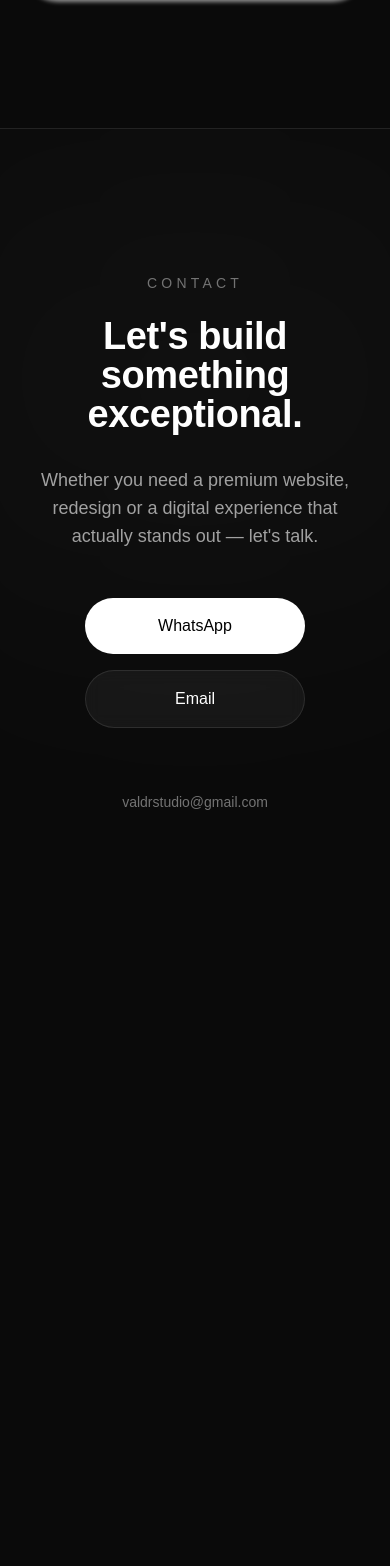
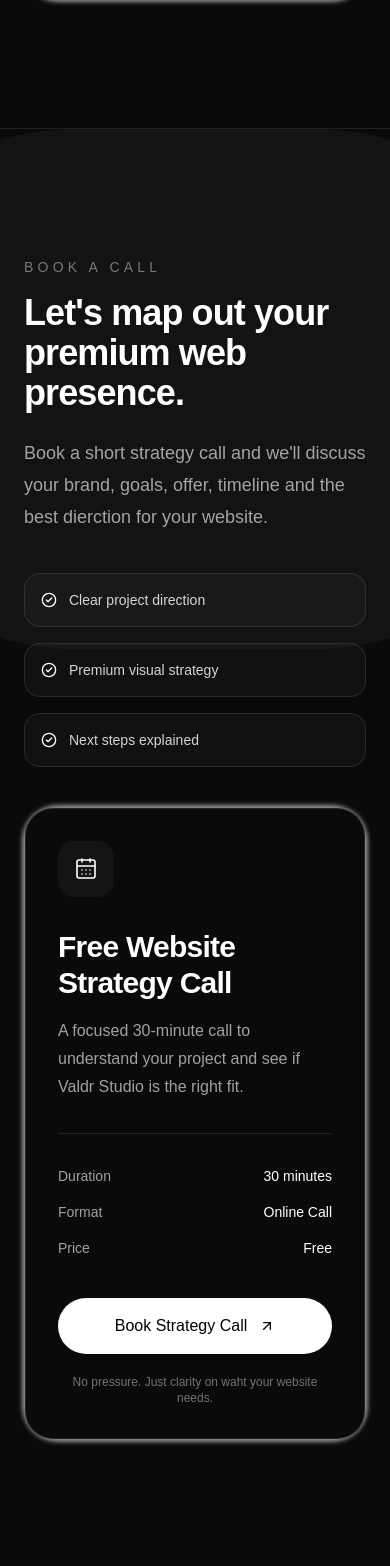
Before and after one commit to VikingVile/Valdr-Studio, a Next.js app: page / in a window 390 px wide. Shown: the part 9302-10868 px from the top of the page. Before the commit the page ends 10258 px from the top, so only its background shows below. Built offline with nearby package versions, Linux system fonts and the light colour scheme.

Commit message:
Add booking section with Calendly

```diff
--- a/app/page.tsx
+++ b/app/page.tsx
@@ -11,6 +11,10 @@ import {
   PenTool,
   Code2,
   Rocket,
+  CalendarDays,
+  ArrowUpRight,
+  CheckCircle2,
+  Check,
 } from "lucide-react";
 
 const services = [
@@ -130,6 +134,9 @@ export default function Home() {
             </a>
             <a href="#process" className="transition hover:text-white">
               Process
+            </a>
+            <a href="#booking" className="transition hover:text-white">
+              Booking
             </a>
             <a href="#contact" className="transition hover:text-white">
               Contact
@@ -515,6 +522,94 @@ export default function Home() {
         </section>
       </FadeIn>
 
+      {/* BOOKING */}
+      <FadeIn>
+        <section
+        id="booking"
+        className="relative overflow-hidden border-t border-white/10 px-6 py-32"
+        >
+          <div className="absolute left-1/2 top-0 h-[520px] w-[760px] -translate-x-1/2 rounded-full bg-white/[0.035] blure-[150px]" />
+
+          <div className="realtive z-10 mx-auto grid max-w-7xl gap-10 lg:grid-cols-1[1.1fr_0.9fr] lg:items-center ">
+            <div>
+              <p className="mb-4 text-sm uppercase tracking-[0.3em] text-neutral-500">
+                Book a Call
+              </p>
+
+              <h2 className="max-w-3xl text-4xl font-semibold tracking-tight sm:text-5xl">
+                Let&apos;s map out your premium web presence.
+              </h2>
+
+              <p className="mt-6 max-w-2xl text-lg leading-8 text-neutral-400">
+                Book a short strategy call and we&apos;ll discuss your brand, goals, offer, timeline and the best dierction for your website.
+              </p>
+
+              <div className="mt-10 grid gap-4 sm:grid-cols-3">
+                {[
+                  "Clear project direction",
+                  "Premium visual strategy",
+                  "Next steps explained",
+                ].map((item) => (
+                  <div
+                  key={item}
+                  className="flex items-center gap-3 rounded-2xl border border-white/10 bg-white/[0.03] px-4 py-4 text-sm text-neutral-300"
+                  >
+                    <CheckCircle2 className="h-4 w-4 text-white" />
+                    <span>{item}</span>
+                    </div>
+                ))}
+              </div>
+            </div>
+
+            <GlowCard innerClassName="p-8 md:p-10">
+              <div className="mb-8 flex h-14 w-14 items-center justify-center rounded-2xl border-white/10 bg-white/[0.04]">
+              <CalendarDays className="h-6 w-6 text-white" strokeWidth={1.6} />
+              </div>
+
+              <h3 className="text-3xl font-semibold tracking-tight">
+                Free Website Strategy Call
+              </h3>
+
+              <p className="mt-4 leading-7 text-neutral-400">
+                A focused 30-minute call to understand your project and see if
+                Valdr Studio is the right fit.
+              </p>
+
+              <div className="mt-8 space-y-4 border-t border-white/10 pt-8 text-sm text-neutral-400">
+              <div className="flex items-center justify-between">
+                <span>Duration</span>
+                <span className="text-white">30 minutes</span>
+              </div>
+
+              <div className=" flex items-center justify-between">
+                <span>Format</span>
+                <span className="text-white">Online Call</span>
+              </div>
+
+              <div className="flex items-center justify-between">
+                <span>Price</span>
+                <span className="text-white">Free</span>
+              </div>
+              </div>
+
+              <a
+              href="https://calendly.com/radivojevicdavor79/30min"
+              target="_blank"
+              rel="noopener noreferrer"
+              className="mt-10 inline-flex w-full items-center justify-center gap-3 rounded-full bg-white px-8 py-4 font-medium text-black transition hover-scare-[1.02]"
+              >
+                Book Strategy Call
+                <ArrowUpRight className="h-4 w-4" />
+              </a>
+
+              <p className="mt-5 text-center text-xs text-neutral-500">
+                No pressure. Just clarity on waht your website needs.
+              </p>
+            </GlowCard>
+          </div>
+        </section>
+      </FadeIn>
+
       {/* CONTACT / CTA */}
       <FadeIn>
         <section
```
